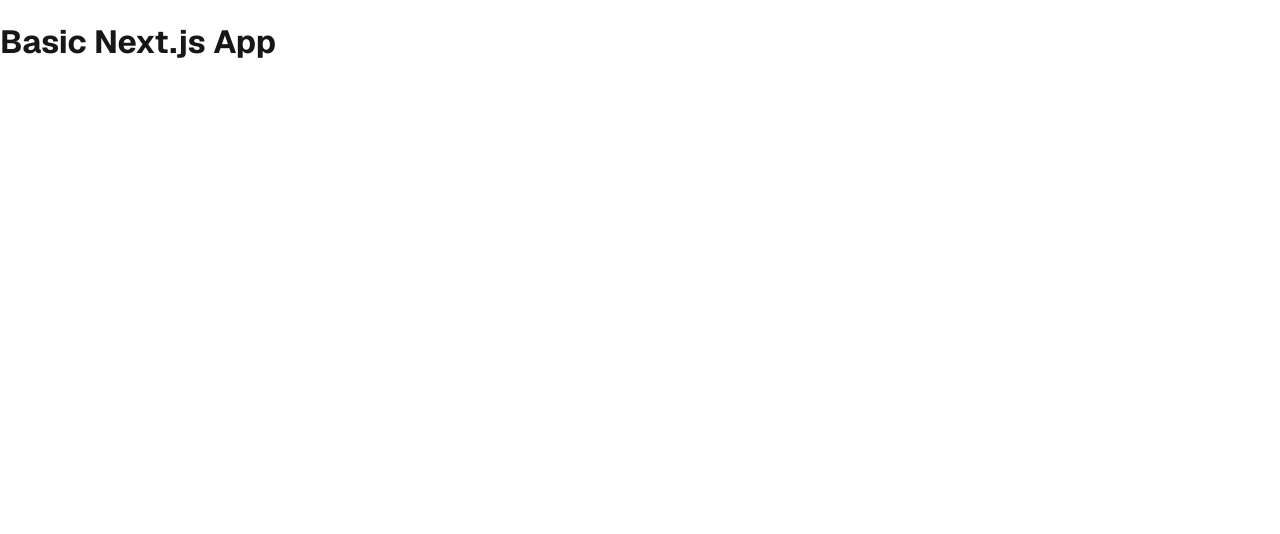
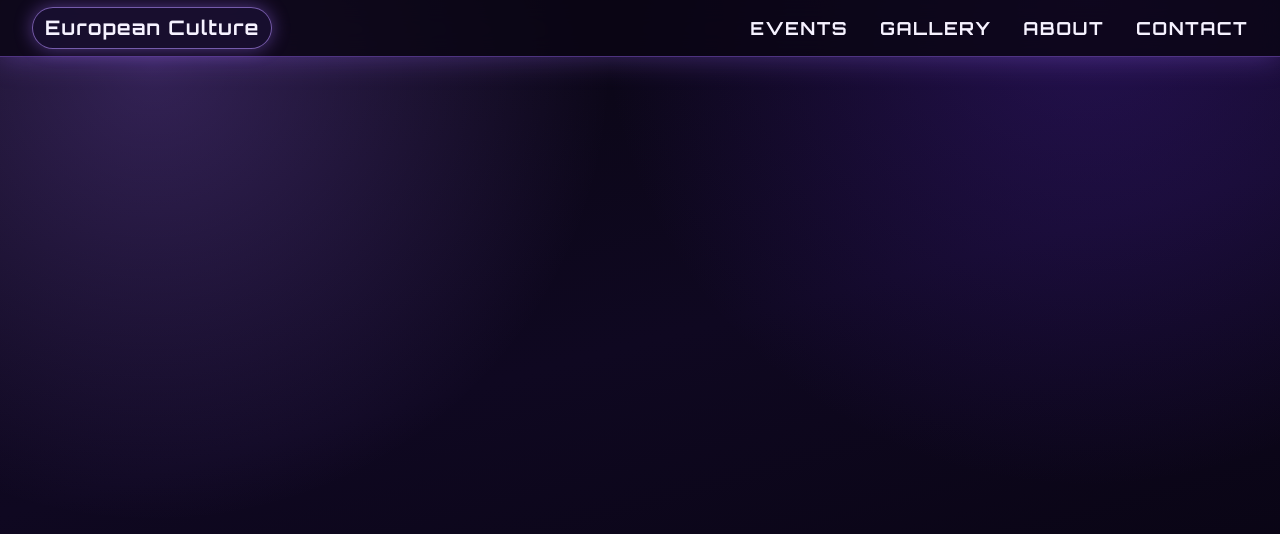
Before and after one commit to AviAlibi/EuropeanCultureCarClubSite, a Next.js app: page / in a window 1280 px wide. Shown: the top 534 px of the page. Built offline with nearby package versions, Linux system fonts and the light colour scheme.

Commit message:
Created navbar and layout changes

```diff
--- a/package.json
+++ b/package.json
@@ -24,6 +24,7 @@
 		"@prisma/adapter-pg": "^7.6.0",
 		"@prisma/client": "^7.6.0",
 		"dotenv": "^17.4.2",
+		"lucide-react": "^1.21.0",
 		"next": "16.0.3",
 		"react": "19.2.0",
 		"react-dom": "19.2.0"
--- /dev/null
+++ b/src/app/Navbar.tsx
@@ -0,0 +1,84 @@
+"use client";
+
+import { Menu, X } from "lucide-react";
+import Link from "next/link";
+import { useState } from "react";
+
+const navLinks: { label: string; href: string }[] = [
+	{ label: "European Culture", href: "/" },
+	{ label: "Events", href: "/events" },
+	{ label: "Gallery", href: "/gallery" },
+	{ label: "About", href: "/about" },
+	{ label: "Contact", href: "/contact" },
+];
+
+type NavLink = { label: string; href: string };
+
+export default function Navbar({ links = navLinks }: { links?: NavLink[] }) {
+	const [menuOpen, setMenuOpen] = useState(false);
+
+	return (
+		<nav className="fixed top-0 inset-x-0 w-full bg-[#0a0614]/82 border-b border-[#9f6bff]/45 shadow-[0_0_30px_rgba(159,107,255,0.35)] backdrop-blur-md z-50 overflow-visible">
+			{/* Desktop nav */}
+			<div className="hidden lg:flex items-center px-8 h-14 w-full">
+				<Link
+					key={links[0].href}
+					href={links[0].href}
+					className="inline-flex items-center gap-2 px-3 py-1.5 rounded-full border border-[#b690ff]/60 bg-[#1b1034]/75 shadow-[0_0_18px_rgba(159,107,255,0.45)] text-xl font-bold tracking-[0.05em] font-[family-name:var(--font-orbitron)] hover:bg-[#241549]/85 hover:border-[#d7c2ff]/70 transition-all"
+					aria-label="Home - European Culture"
+				>
+					<span>{links[0].label}</span>
+				</Link>
+				<div className="flex items-center gap-8 ml-auto">
+					{links.slice(1).map((link) => (
+						<Link
+							key={link.href}
+							href={link.href}
+							className="text-lg font-semibold uppercase tracking-[0.08em] font-[family-name:var(--font-orbitron)] hover:text-[#d7c2ff] transition-colors"
+						>
+							{link.label}
+						</Link>
+					))}
+				</div>
+			</div>
+
+			{/* Mobile nav */}
+			<div className="flex lg:hidden items-center justify-between px-4 h-14 w-full">
+				<Link
+					href={links[0].href}
+					className="inline-flex items-center gap-1.5 px-2.5 py-1 rounded-full border border-[#b690ff]/60 bg-[#1b1034]/70 shadow-[0_0_14px_rgba(159,107,255,0.4)] text-sm font-bold tracking-[0.05em] whitespace-nowrap font-[family-name:var(--font-orbitron)]"
+					aria-label="Home - European Culture"
+				>
+					<span>{links[0].label}</span>
+				</Link>
+				<button
+					aria-label="Toggle menu"
+					onClick={() => setMenuOpen((prev) => !prev)}
+					className="h-10 w-10 inline-flex items-center justify-center"
+				>
+					{menuOpen ? <X size={24} /> : <Menu size={24} />}
+				</button>
+			</div>
+
+			{/* Mobile dropdown */}
+			<div
+				className={`lg:hidden absolute left-0 right-0 top-full flex flex-col bg-[#20163a]/92 backdrop-blur-sm shadow-[0_14px_26px_rgba(0,0,0,0.42)] transition-[max-height,opacity,transform] duration-300 ease-out overflow-hidden ${
+					menuOpen
+						? "max-h-96 opacity-100 translate-y-0 pointer-events-auto"
+						: "max-h-0 opacity-0 -translate-y-1 pointer-events-none"
+				}`}
+			>
+				{links.slice(1).map((link) => (
+					<Link
+						key={link.href}
+						href={link.href}
+						onClick={() => setMenuOpen(false)}
+						className="px-4 py-3 text-lg font-semibold uppercase tracking-[0.08em] font-[family-name:var(--font-orbitron)] hover:bg-[#9f6bff]/20 transition-colors"
+					>
+						{link.label}
+					</Link>
+				))}
+			</div>
+		</nav>
+	);
+}
--- a/src/app/globals.css
+++ b/src/app/globals.css
@@ -1,18 +1,32 @@
+@import "tailwindcss";
+
 :root {
-	--background: #ffffff;
-	--foreground: #171717;
+	--background: #090611;
+	--foreground: #f6f2ff;
+	--accent: #9f6bff;
 }
 
 @media (prefers-color-scheme: dark) {
 	:root {
-		--background: #0a0a0a;
-		--foreground: #ededed;
+		--background: #090611;
+		--foreground: #f6f2ff;
+		--accent: #9f6bff;
 	}
+}
+
+html,
+body {
+	width: 100%;
+	max-width: 100%;
 }
 
 body {
 	margin: 0;
-	background: var(--background);
+	min-height: 100vh;
+	background:
+		radial-gradient(circle at 12% 8%, rgba(159, 107, 255, 0.28), transparent 34%),
+		radial-gradient(circle at 85% 0%, rgba(86, 38, 189, 0.32), transparent 36%),
+		linear-gradient(165deg, #090611 0%, #0f0821 45%, #06030d 100%);
 	color: var(--foreground);
-	font-family: var(--font-geist-sans), Arial, Helvetica, sans-serif;
+	font-family: var(--font-rajdhani), "Segoe UI", Tahoma, sans-serif;
 }
--- a/src/app/layout.tsx
+++ b/src/app/layout.tsx
@@ -1,20 +1,22 @@
 import type { Metadata } from "next";
-import { Geist, Geist_Mono } from "next/font/google";
+import { Orbitron, Rajdhani } from "next/font/google";
+import Navbar from "./Navbar";
 import "./globals.css";
 
-const geistSans = Geist({
-	variable: "--font-geist-sans",
+const rajdhani = Rajdhani({
+	weight: ["400", "500", "600", "700"],
 	subsets: ["latin"],
+	variable: "--font-rajdhani",
 });
 
-const geistMono = Geist_Mono({
-	variable: "--font-geist-mono",
+const orbitron = Orbitron({
+	weight: ["500", "700"],
 	subsets: ["latin"],
+	variable: "--font-orbitron",
 });
 
 export const metadata: Metadata = {
-	title: "Finance App",
-	description: "Basic Next.js template",
+	title: "European Culture",
 };
 
 export default function RootLayout({
@@ -24,7 +26,10 @@
 }>) {
 	return (
 		<html lang="en">
-			<body className={`${geistSans.variable} ${geistMono.variable}`}>{children}</body>
+			<body className={`${rajdhani.variable} ${orbitron.variable}`}>
+				<Navbar />
+				{children}
+			</body>
 		</html>
 	);
 }
--- a/src/app/page.tsx
+++ b/src/app/page.tsx
@@ -1,7 +1,3 @@
 export default function Page() {
-	return (
-		<main className="100vh grid place-items-center p-8">
-			<h1 className="text-2xl m-0">Basic Next.js App</h1>
-		</main>
-	);
+	return <main></main>;
 }
```
